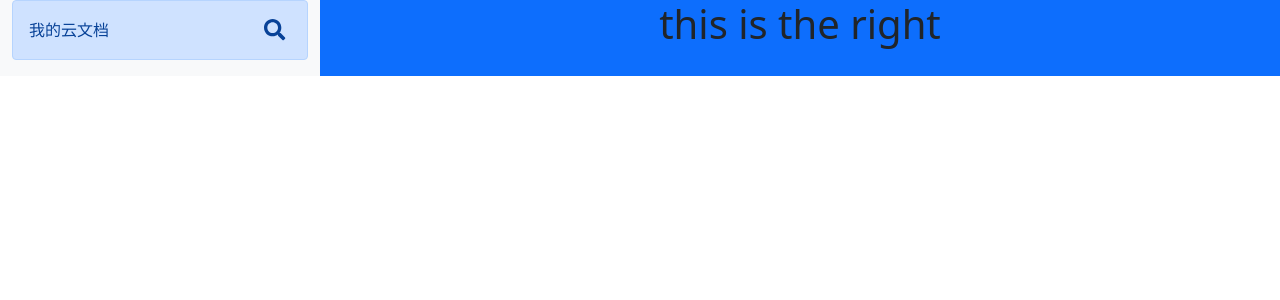
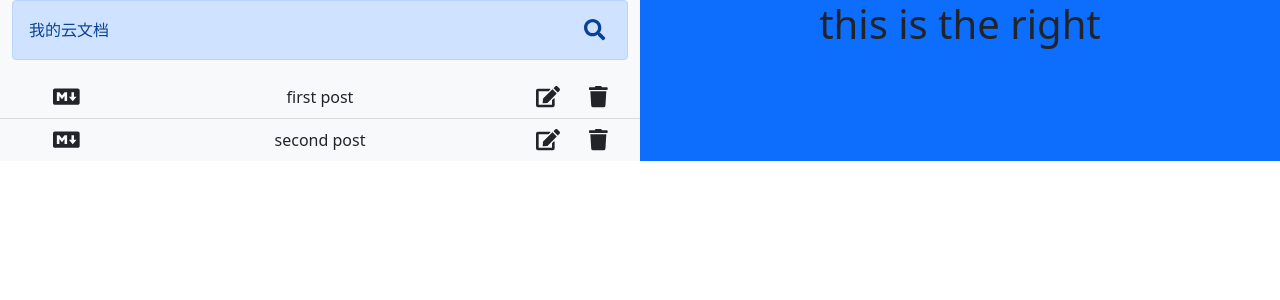
Before and after one commit to tcshendan/cloud-doc, a React (Create React App) app: page / in a window 1280 px wide. Shown: the top 300 px of the page. Built offline with nearby package versions, Linux system fonts and the light colour scheme.

Commit message:
FileList组件开发

```diff
--- a/package.json
+++ b/package.json
@@ -5,6 +5,7 @@
   "private": true,
   "dependencies": {
     "@fortawesome/fontawesome-svg-core": "^1.2.36",
+    "@fortawesome/free-brands-svg-icons": "^5.15.4",
     "@fortawesome/free-solid-svg-icons": "^5.15.4",
     "@fortawesome/react-fontawesome": "^0.1.16",
     "@testing-library/jest-dom": "^5.11.4",
--- a/src/App.css
+++ b/src/App.css
@@ -7,3 +7,7 @@
   border: none;
   color: inherit;
 }
+
+.c-link {
+  cursor: pointer;
+}
--- a/src/App.js
+++ b/src/App.js
@@ -3,24 +3,32 @@
  * @Author: shendan
  * @Date: 2021-11-23 09:57:22
  * @LastEditors: shendan
- * @LastEditTime: 2021-11-23 15:16:13
+ * @LastEditTime: 2021-11-24 10:51:57
  */
 import React from 'react';
 import './App.css';
 import 'bootstrap/dist/css/bootstrap.min.css';
-import FileSearch from './components/FileSearch'
+import FileSearch from './components/FileSearch';
+import FileList from './components/FileList';
+import defaultFiles from './utils/defaultFiles';
 
 function App() {
   return (
     <div className="App container-fluid">
       <div className="row">
-        <div className="col-3 bg-light left-panel">
+        <div className="col-6 bg-light left-panel">
           <FileSearch
             title="我的云文档"
-            onFileSearch={value => console.log(value)}
+            onFileSearch={(value) => console.log(value)}
+          />
+          <FileList
+            files={defaultFiles}
+            onFileClick={(id) => console.log(id)}
+            onFileDelete={(id) => console.log('deleting', id)}
+            onSaveEdit={(id, newValue) => { console.log(id); console.log(newValue) }}
           />
         </div>
-        <div className="col-9 bg-primary right-panel">
+        <div className="col-6 bg-primary right-panel">
           <h1>this is the right</h1>
         </div>
       </div>
--- /dev/null
+++ b/src/components/FileList.js
@@ -0,0 +1,121 @@
+/*
+ * @Descripttion:
+ * @Author: shendan
+ * @Date: 2021-11-24 09:39:24
+ * @LastEditors: shendan
+ * @LastEditTime: 2021-11-24 10:51:00
+ */
+import React, { useState, useEffect } from 'react'
+import { FontAwesomeIcon } from '@fortawesome/react-fontawesome'
+import { faEdit, faTrash, faTimes } from '@fortawesome/free-solid-svg-icons'
+import { faMarkdown } from '@fortawesome/free-brands-svg-icons'
+import PropTypes from 'prop-types'
+
+const FileList = ({ files, onFileClick, onSaveEdit, onFileDelete }) => {
+  const [editStatus, setEditStatus] = useState(false)
+  const [value, setValue] = useState('')
+  const closeSearch = (e) => {
+    e.preventDefault()
+    setEditStatus(false)
+    setValue('')
+  }
+  useEffect(() => {
+    const handleInputEvent = (event) => {
+      const { keyCode } = event
+      if (keyCode === 13 && editStatus) {
+        const editItem = files.find(file => file.id === editStatus)
+        onSaveEdit(editItem.id, value)
+        setEditStatus(false)
+        setValue('')
+      } else if (keyCode === 27 && editStatus) {
+        closeSearch(event)
+      }
+    }
+    document.addEventListener('keyup', handleInputEvent)
+    return () => {
+      document.removeEventListener('keyup', handleInputEvent)
+    }
+  })
+  return (
+    <ul className="list-group list-group-flush file-list">
+      {
+        files.map(file => (
+          <li
+            className="list-group-item bg-light row d-flex align-items-center file-item"
+            key={file.id}
+          >
+            { (file.id !== editStatus) &&
+              <>
+                <span className="col-2">
+                  <FontAwesomeIcon
+                    size="lg"
+                    icon={faMarkdown}
+                  />
+                </span>
+                <span
+                  className="col-8 c-link"
+                  onClick={() => onFileClick(file.id)}
+                >
+                  {file.title}
+                </span>
+                <button
+                  type="button"
+                  className="icon-button col-1"
+                  onClick={() => { setEditStatus(file.id); setValue(file.title) }}
+                >
+                  <FontAwesomeIcon
+                    title="编辑"
+                    size="lg"
+                    icon={faEdit}
+                  />
+                </button>
+                <button
+                  type="button"
+                  className="icon-button col-1"
+                  onClick={() => onFileDelete(file.id)}
+                >
+                  <FontAwesomeIcon
+                    title="删除"
+                    size="lg"
+                    icon={faTrash}
+                  />
+                </button>
+              </>
+            }
+            { (file.id === editStatus) &&
+              <>
+                <span className="col-10">
+                  <input
+                    className="form-control"
+                    value={value}
+                    onChange={e => setValue(e.target.value)}
+                  />
+                </span>
+                <button
+                  type="button"
+                  className="icon-button col-2"
+                  onClick={closeSearch}
+                >
+                  <FontAwesomeIcon
+                    title="关闭"
+                    size="lg"
+                    icon={faTimes}
+                  />
+                </button>
+              </>
+            }
+          </li>
+        ))
+      }
+    </ul>
+  )
+}
+
+FileList.propTypes = {
+  files: PropTypes.array,
+  onFileClick: PropTypes.func,
+  onFileDelete: PropTypes.func,
+  onSaveEdit: PropTypes.func
+}
+
+export default FileList
--- /dev/null
+++ b/src/utils/defaultFiles.js
@@ -0,0 +1,23 @@
+/*
+ * @Descripttion:
+ * @Author: shendan
+ * @Date: 2021-11-24 09:56:19
+ * @LastEditors: shendan
+ * @LastEditTime: 2021-11-24 10:03:24
+ */
+const defaultFiles = [
+  {
+    id: "1",
+    title: "first post",
+    body: "should be aware of this",
+    createdAt: 1563762965704
+  },
+  {
+    id: "2",
+    title: "second post",
+    body: "## this is the title",
+    createdAt: 1563762965704
+  }
+]
+
+export default defaultFiles
```
Also changed, not shown: 1 other file (tests, documents, lock files or other folders).
